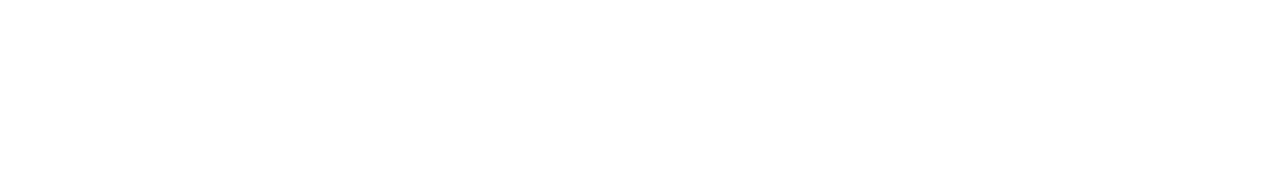
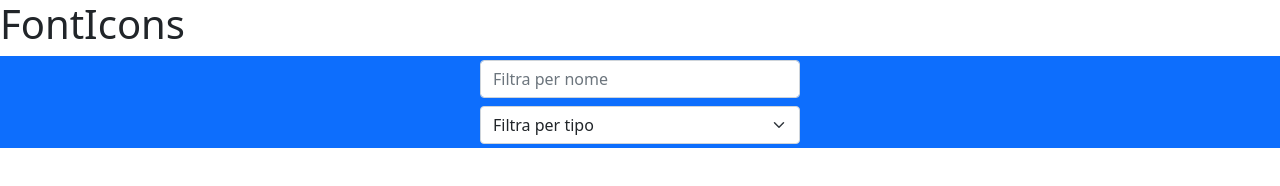
Before and after one commit to Simone-De-Santis/js-es6-icons, a plain HTML site: page index.html in a window 1280 px wide. Drawn offline with nearby package versions, Linux system fonts and the light colour scheme.

Commit message:
integrated search form

```diff
--- a/index.html
+++ b/index.html
@@ -5,17 +5,33 @@
     <meta charset="UTF-8">
     <meta http-equiv="X-UA-Compatible" content="IE=edge">
     <meta name="viewport" content="width=device-width, initial-scale=1.0">
+    <link href="https://cdn.jsdelivr.net/npm/bootstrap@5.0.2/dist/css/bootstrap.min.css" rel="stylesheet"
+        integrity="sha384-EVSTQN3/azprG1Anm3QDgpJLIm9Nao0Yz1ztcQTwFspd3yD65VohhpuuCOmLASjC" crossorigin="anonymous">
+    <link rel="stylesheet" href="https://cdnjs.cloudflare.com/ajax/libs/font-awesome/5.15.3/css/all.min.css"
+        integrity="sha512-iBBXm8fW90+nuLcSKlbmrPcLa0OT92xO1BIsZ+ywDWZCvqsWgccV3gFoRBv0z+8dLJgyAHIhR35VZc2oM/gI1w=="
+        crossorigin="anonymous" referrerpolicy="no-referrer" />
     <link rel="stylesheet" href="./style/style.css">
     <title>Document</title>
 </head>
 
 <body>
+    <header>
+        <h1>FontIcons</h1>
+        <section class="bg-primary myheight d-flex flex-column justify-content-center align-items-center">
+            <input class="form-control w-25 m-1" type="text" placeholder="Filtra per nome">
+            <select class="form-select w-25 m-1">
+                <option selected>Filtra per tipo</option>
+                <option value="1">One</option>
+                <option value="2">Two</option>
+                <option value="3">Three</option>
+            </select>
+        </section>
+    </header>
 
 
 
 
-
-
+    <script src="./js/data.js"></script>
     <script src="./js/script.js"></script>
 </body>
 
```
Also changed, not shown: js/script.js (+14 -0 lines).
